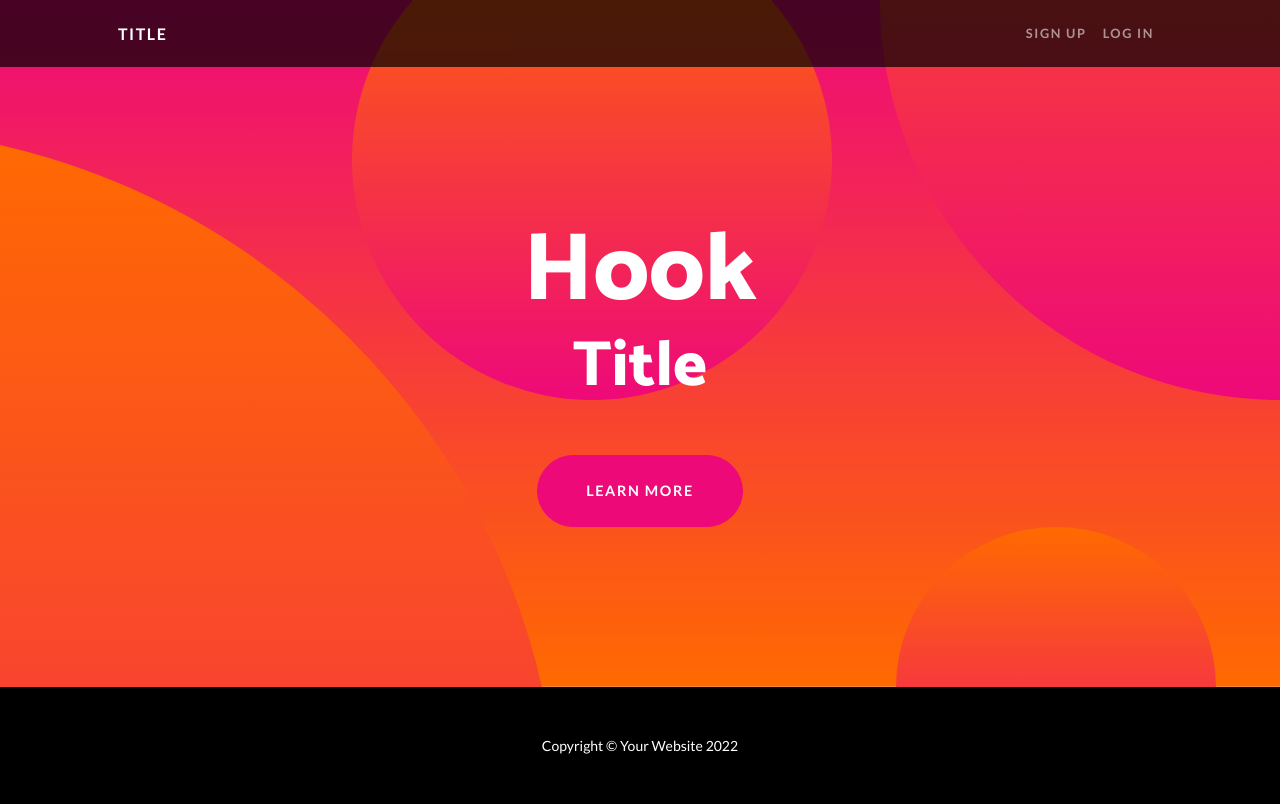
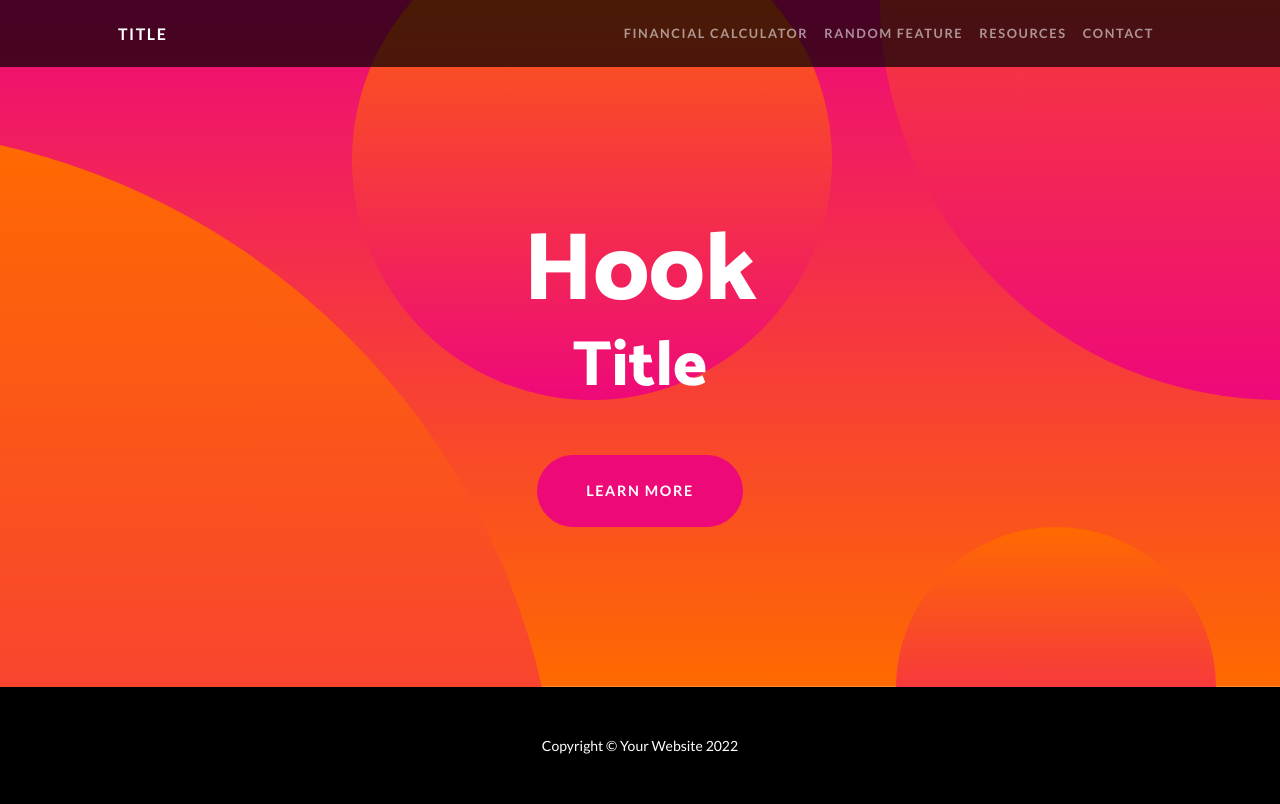
Before and after one commit to DeniseM1717/athenahacks_spring_2023, a website: page dist/calculator.html in a window 1280 px wide. Drawn offline with nearby package versions, Linux system fonts and the light colour scheme.

Commit message:
update calculator navbar

```diff
--- a/dist/calculator.html
+++ b/dist/calculator.html
@@ -24,8 +24,10 @@
                 <button class="navbar-toggler" type="button" data-bs-toggle="collapse" data-bs-target="#navbarResponsive" aria-controls="navbarResponsive" aria-expanded="false" aria-label="Toggle navigation"><span class="navbar-toggler-icon"></span></button>
                 <div class="collapse navbar-collapse" id="navbarResponsive">
                     <ul class="navbar-nav ms-auto">
-                        <li class="nav-item"><a class="nav-link" href="#!">Sign Up</a></li>
-                        <li class="nav-item"><a class="nav-link" href="#!">Log In</a></li>
+                        <li class="nav-item"><a class="nav-link" href="calculator.html">Financial Calculator</a></li>
+                        <li class="nav-item"><a class="nav-link" href="extraFeature.html">Random Feature</a></li>
+                        <li class="nav-item"><a class="nav-link" href="resources.html">Resources</a></li>
+                        <li class="nav-item"><a class="nav-link" href="#!">Contact</a></li>
                     </ul>
                 </div>
             </div>
```
